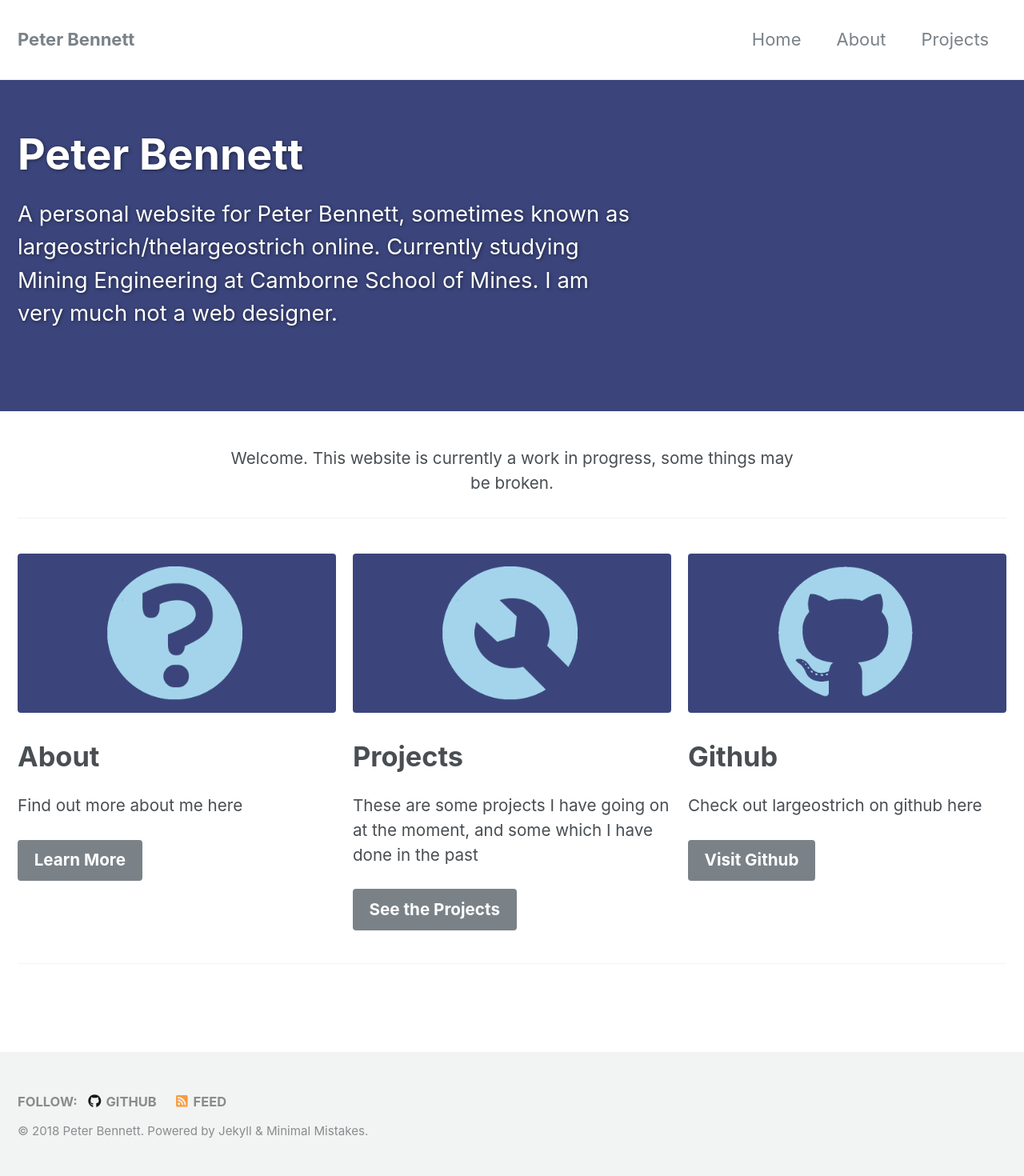
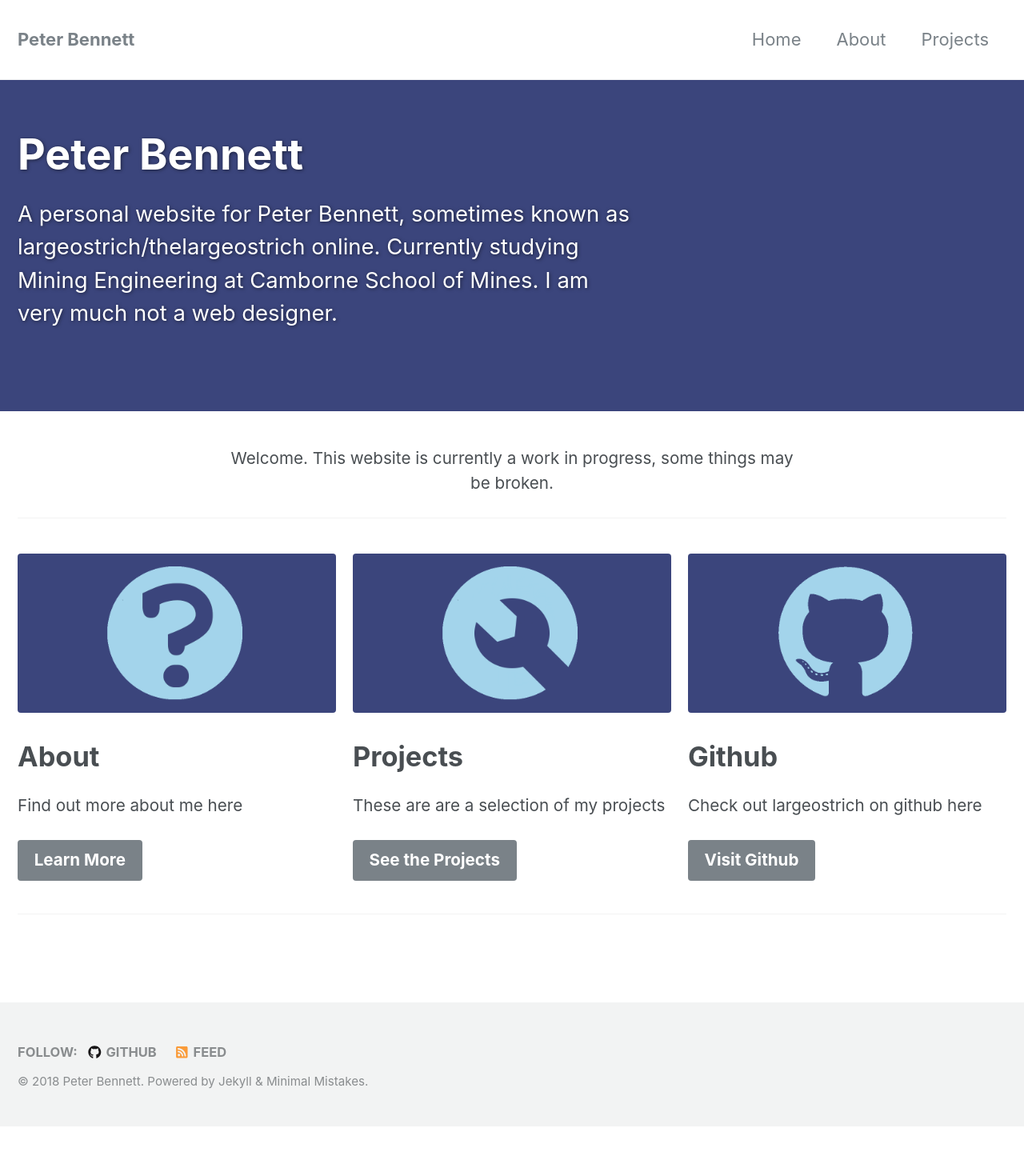
Before and after one commit to largeostrich/largeostrich.github.io, a Jekyll site: the page built from _pages/index.md, in a window 1280 px wide. Shown: the whole page at 80% size. Built offline with Jekyll 4.4.1, drawn with Linux system fonts in a browser that asks for light colours; nearby versions of some CDN libraries; after the commit the page ends 1408 px from its top, so only the background shows below that.

Commit message:
Shortened projects homepage text to fit on one line

```diff
--- a/_pages/index.md
+++ b/_pages/index.md
@@ -17,7 +17,7 @@ feature_row:
   - image_path: /assets/images/projects.png
     alt: "A selection of my projects"
     title: "Projects"
-    excerpt: "These are some projects I have going on at the moment, and some which I have done in the past"
+    excerpt: "These are are a selection of my projects"
     url: "/projects/"
     btn_class: "btn--primary"
     btn_label: "See the Projects"
```
